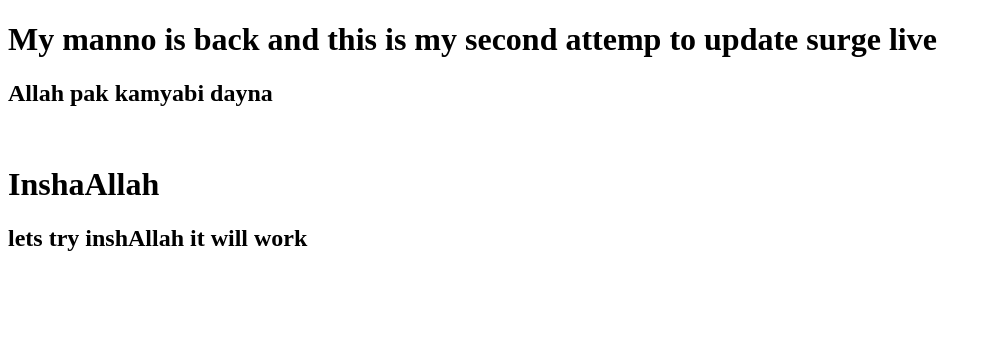
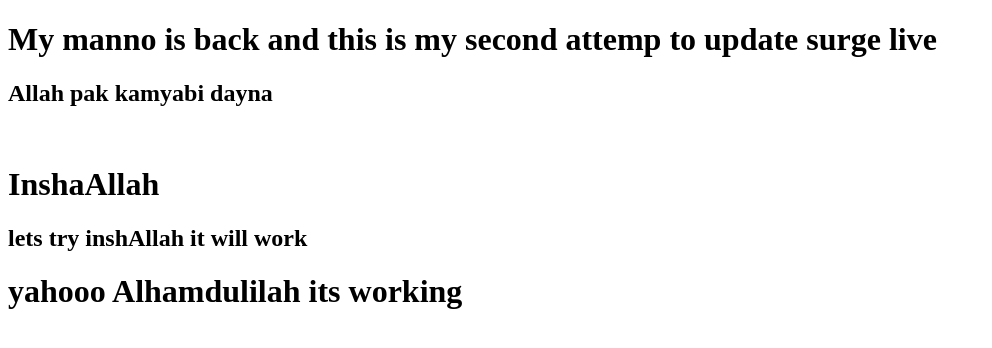
Before and after one commit to bluefingers/bootcamp2020sample, a plain HTML site: page index.html in a window 1280 px wide. Shown: the whole page, without its empty margins (0-992 px from the left). Drawn offline with Linux system fonts and the light colour scheme.

Commit message:
its working

```diff
--- a/index.html
+++ b/index.html
@@ -10,5 +10,6 @@
     <h2>Allah pak kamyabi dayna</h2><br>
     <h1>InshaAllah</h1>
     <h2>lets try inshAllah it will work</h2>
+    <h1>yahooo Alhamdulilah its working</h1>
 </body>
 </html>
```
